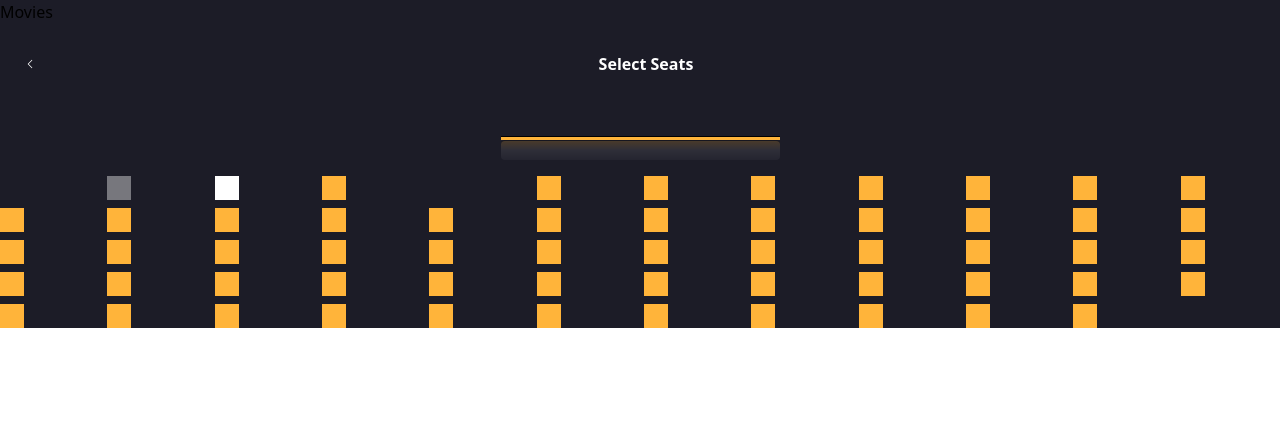
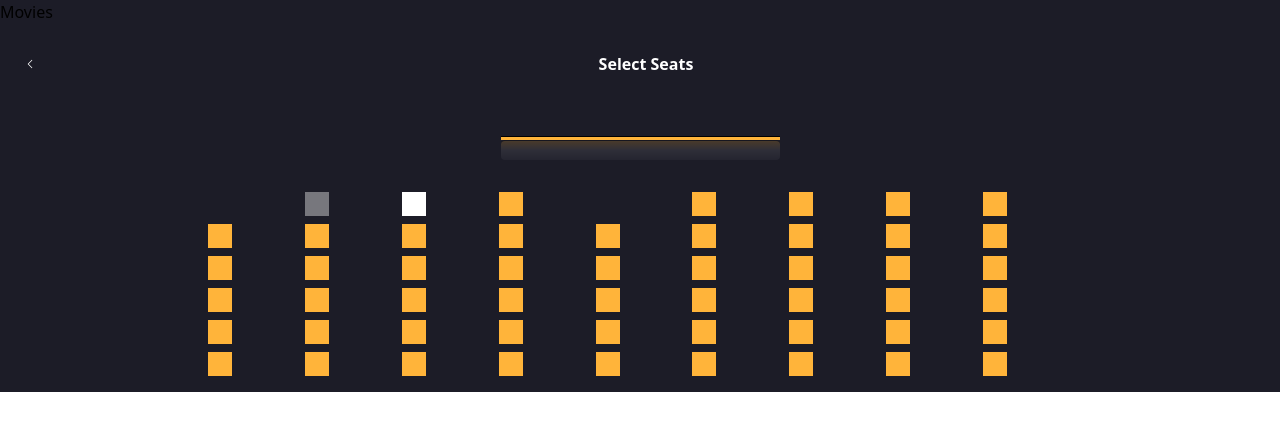
Before and after one commit to devhausleipzig/camp-8-midterm-group-1, a React (Vite) app: page /movie/1/selectseats in a window 1280 px wide. Shown: the top 430 px of the page. Built offline with nearby package versions, Linux system fonts and the light colour scheme.

Commit message:
modified grid cells

```diff
--- a/src/routes/SelectSeats.tsx
+++ b/src/routes/SelectSeats.tsx
@@ -28,17 +28,20 @@ export function SelectSeats() {
       <div className="flex items-center justify-center">
         <hr className="w-[279px] h-5 rounded bg-gradient-to-b from-yellow via-white-dimmed to-white-dimmed-heavy opacity-20" />
       </div>
-      {/* <div className=" w-screen h-[600px] grid grid-cols-10 grid-rows-6 gap-1"> */}
-      <div className="grid grid-cols-10 lg:grid-cols-12 gap-2 mt-4 ">
-        <button className=" w-6 h-6 bg-dark"></button>
-
+      <div className="flex items-center">
+        <div className="flex-1 max-w-4xl mx-auto p-4">
+          <div className="grid grid-cols-9 lg:grid-cols-9 gap-2 mt-4  grid-flow-row">
+            {/* <button className=" w-6 h-6 bg-dark"></button> */}
+            <br />
             <div className="w-6 h-6 bg-white-dimmed"></div>
 
             <button className="w-6 h-6 bg-white"></button>
 
             <button className="w-6 h-6 bg-yellow"></button>
 
-        <button className="w-6 h-6 bg-dark"></button>
+            <br />
+
+            {/* <button className="w-6 h-6 bg-dark"></button> */}
 
             <button className="w-6 h-6 bg-yellow"></button>
 
@@ -99,11 +102,8 @@ export function SelectSeats() {
             <button className="w-6 h-6 bg-yellow"></button>
             <button className="w-6 h-6 bg-yellow"></button>
             <button className="w-6 h-6 bg-yellow"></button>
-        <button className="w-6 h-6 bg-yellow"></button>
-        <button className="w-6 h-6 bg-yellow"></button>
-        <button className="w-6 h-6 bg-yellow"></button>
-        <button className="w-6 h-6 bg-yellow"></button>
-        <button className="w-6 h-6 bg-yellow"></button>
+          </div>
+        </div>
       </div>
 
       <Outlet />
```
Lines whose indentation alone changed are shown as unchanged.
